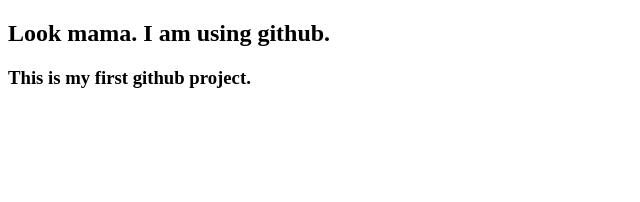
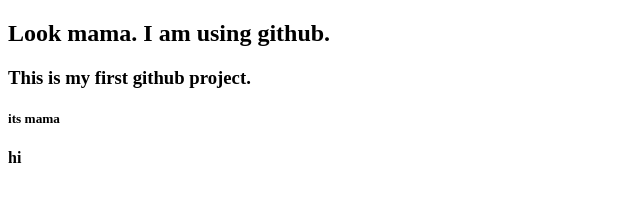
Before and after one commit to kamrul-hasan-antor/my-first-website, a plain HTML site: page index.html in a window 1280 px wide. Shown: the full height of the page, 0-640 px from the left. Drawn offline with Linux system fonts and the light colour scheme.

Commit message:
ok agree man

```diff
--- a/index.html
+++ b/index.html
@@ -8,5 +8,7 @@
 <body>
     <h2>Look mama. I am using github.</h2>
     <h3>This is my first github project.</h3>
+    <h5>its mama</h5>
+    <h4>hi</h4>
 </body>
 </html>
```
